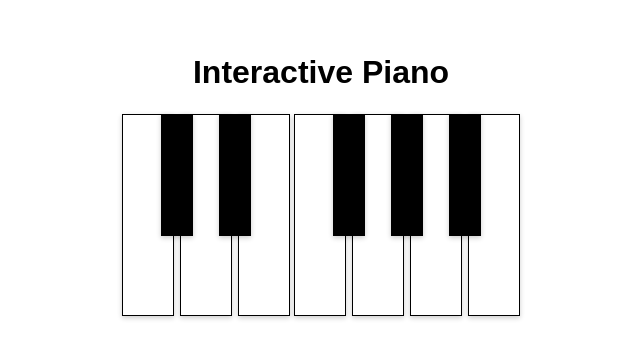
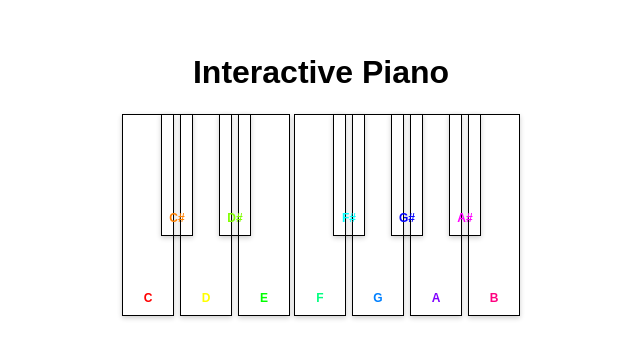
Before and after one commit to myeongjin0415/Interactive-node, a website: page public/piano.html in a window 1280 px wide. Shown: the part 225-584 px from the top of the page, without its empty margins (319-959 px from the left). Drawn offline with nearby package versions, Linux system fonts and the light colour scheme; no server answers.

Commit message:
Update piano.html

```diff
--- a/public/piano.html
+++ b/public/piano.html
@@ -19,9 +19,9 @@
             height: 200px;
             margin: 2px;
             display: inline-block;
-            background-color: white;
             border: 1px solid black;
             box-shadow: 0 2px 5px rgba(0, 0, 0, 0.2);
+            position: relative;
             transition: transform 0.1s ease, box-shadow 0.1s ease;
         }
         .key.black {
@@ -29,10 +29,17 @@
             height: 120px;
             margin-left: -15px;
             margin-right: -15px;
-            background-color: black;
             position: relative;
             z-index: 1;
             transition: transform 0.1s ease, box-shadow 0.1s ease;
+        }
+        .key span {
+            position: absolute;
+            bottom: 10px;
+            left: 50%;
+            transform: translateX(-50%);
+            font-size: 12px;
+            font-weight: bold;
         }
         .keys {
             display: flex;
@@ -51,18 +58,18 @@
 <body>
     <h1>Interactive Piano</h1>
     <div class="keys">
-        <div class="key" data-note="C"></div>
-        <div class="key black" data-note="C#"></div>
-        <div class="key" data-note="D"></div>
-        <div class="key black" data-note="D#"></div>
-        <div class="key" data-note="E"></div>
-        <div class="key" data-note="F"></div>
-        <div class="key black" data-note="F#"></div>
-        <div class="key" data-note="G"></div>
-        <div class="key black" data-note="G#"></div>
-        <div class="key" data-note="A"></div>
-        <div class="key black" data-note="A#"></div>
-        <div class="key" data-note="B"></div>
+        <div class="key" data-note="C"><span>C</span></div>
+        <div class="key black" data-note="C#"><span>C#</span></div>
+        <div class="key" data-note="D"><span>D</span></div>
+        <div class="key black" data-note="D#"><span>D#</span></div>
+        <div class="key" data-note="E"><span>E</span></div>
+        <div class="key" data-note="F"><span>F</span></div>
+        <div class="key black" data-note="F#"><span>F#</span></div>
+        <div class="key" data-note="G"><span>G</span></div>
+        <div class="key black" data-note="G#"><span>G#</span></div>
+        <div class="key" data-note="A"><span>A</span></div>
+        <div class="key black" data-note="A#"><span>A#</span></div>
+        <div class="key" data-note="B"><span>B</span></div>
     </div>
 
     <script src="/socket.io/socket.io.js"></script>
@@ -74,12 +81,33 @@
             socket.emit('identify', 'browser'); // 클라이언트 식별
         });
 
+        const noteColors = {
+            "C":  [1.0, 0.0, 0.0],
+            "C#": [1.0, 0.5, 0.0],
+            "D":  [1.0, 1.0, 0.0],
+            "D#": [0.5, 1.0, 0.0],
+            "E":  [0.0, 1.0, 0.0],
+            "F":  [0.0, 1.0, 0.5],
+            "F#": [0.0, 1.0, 1.0],
+            "G":  [0.0, 0.5, 1.0],
+            "G#": [0.0, 0.0, 1.0],
+            "A":  [0.5, 0.0, 1.0],
+            "A#": [1.0, 0.0, 1.0],
+            "B":  [1.0, 0.0, 0.5]
+        };
+
         const keys = document.querySelectorAll('.key');
         keys.forEach(key => {
+            const note = key.dataset.note;
+            if (noteColors[note]) {
+                const [r, g, b] = noteColors[note];
+                const color = `rgb(${r * 255}, ${g * 255}, ${b * 255})`;
+                key.querySelector('span').style.color = color;
+            }
+
             key.addEventListener('click', () => {
-                const note = key.dataset.note;
                 socket.emit('message', note); // 노트 전송
-                console.log(Played: ${note});
+                console.log(`Played: ${note}`);
             });
         });
     </script>
```
